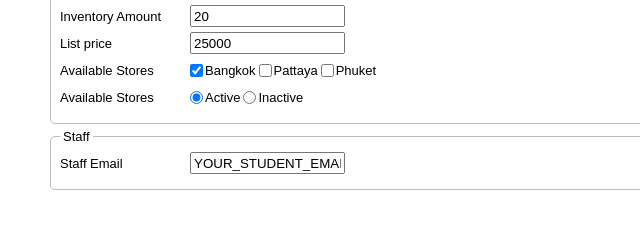
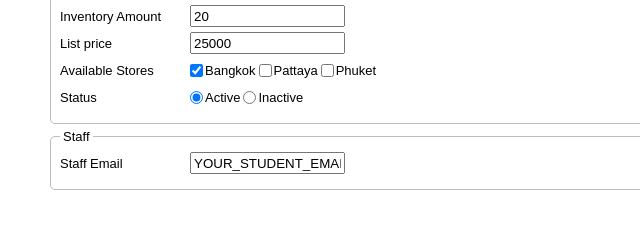
Before and after one commit to Zola473/render, a plain HTML site: page index.html in a window 1280 px wide. Shown: the part 337-570 px from the top of the page, 0-640 px from the left. Drawn offline with Linux system fonts and the light colour scheme.

Commit message:
<edit status>

```diff
--- a/index.html
+++ b/index.html
@@ -84,7 +84,7 @@
             </div>
 
             <div class="form-row">
-                <label>Available Stores</label>
+                <label>Status</label>
 
                 <div class="options">
                     <label>
```
